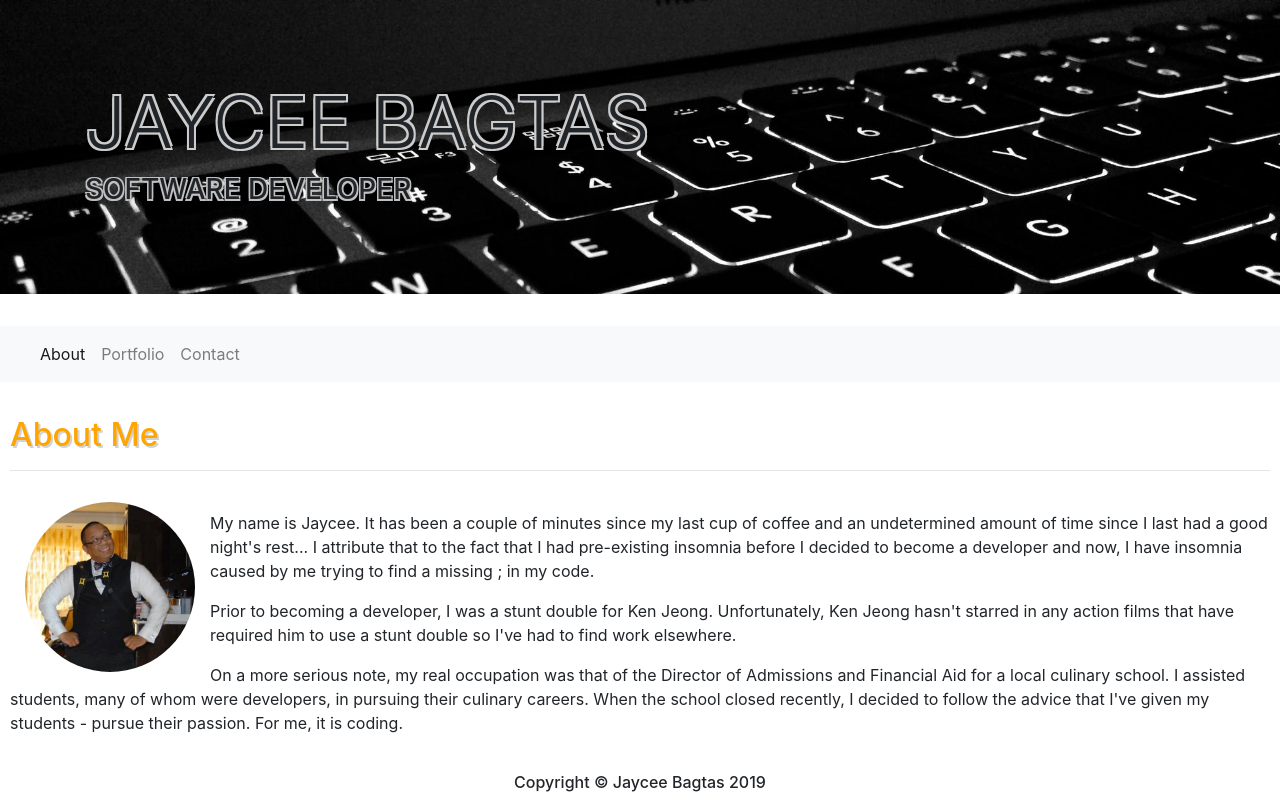
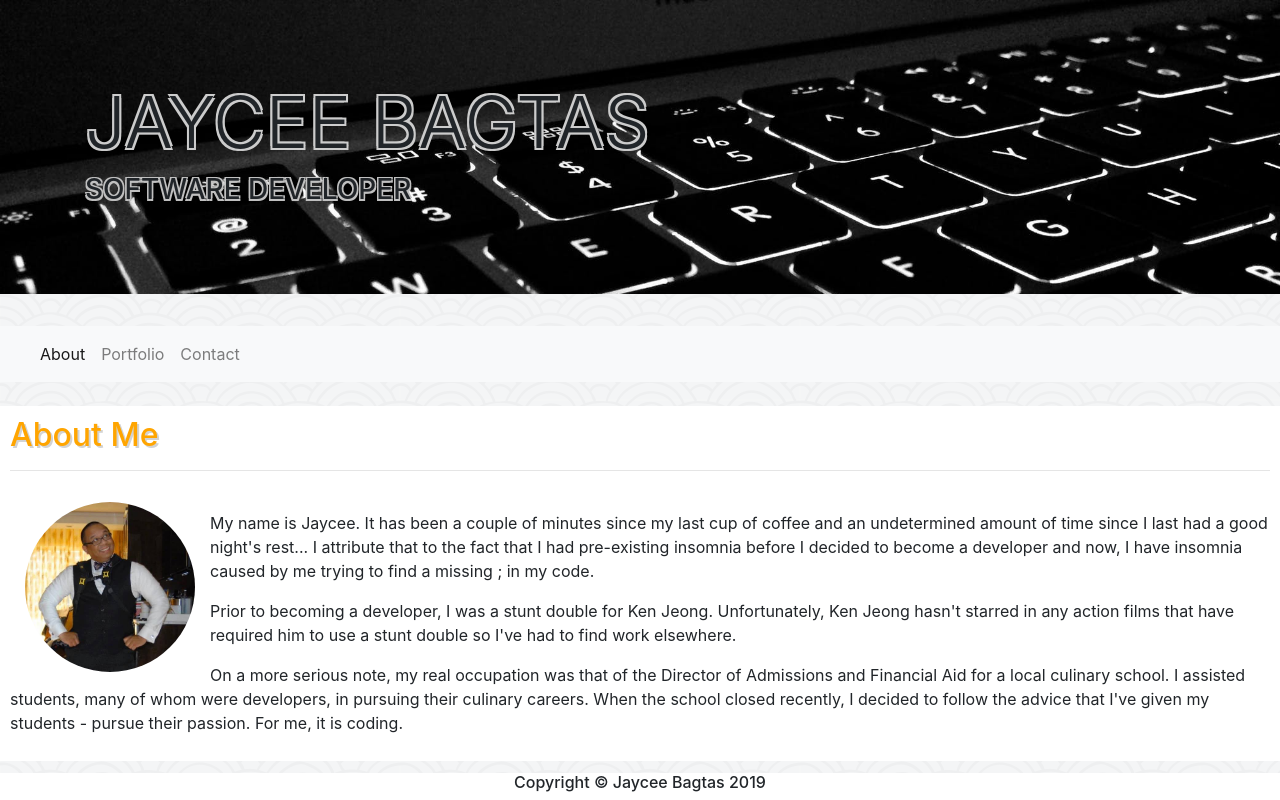
Before and after one commit to lokisixonenine/ResponsivePortfolio, a plain HTML site: page index.html in a window 1280 px wide. Drawn offline with nearby package versions, Linux system fonts and the light colour scheme; a web font is replaced by a local one.

Commit message:
reverted to previous code in css file

```diff
--- a/assets/css/style.css
+++ b/assets/css/style.css
@@ -9,7 +9,7 @@ h1 {
 }
 
 body {
-  background-image: "/assets/images/seigaiha.png";
+  background-image: url(/assets/images/seigaiha.png);
 }
 
 #h3Outline{
```
